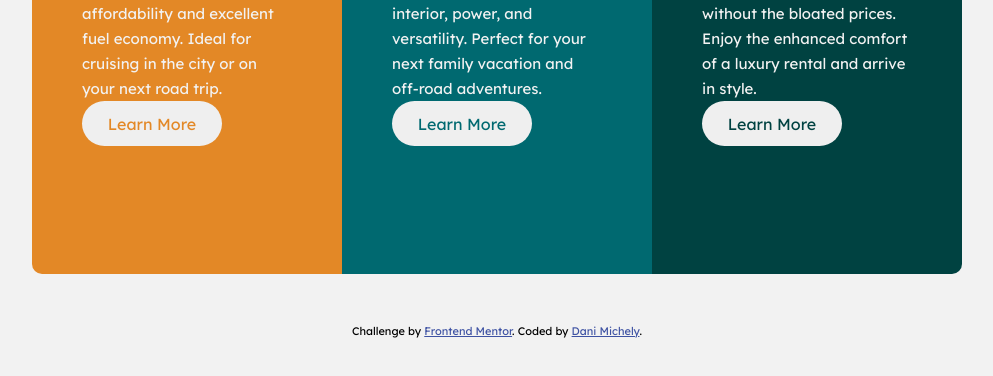
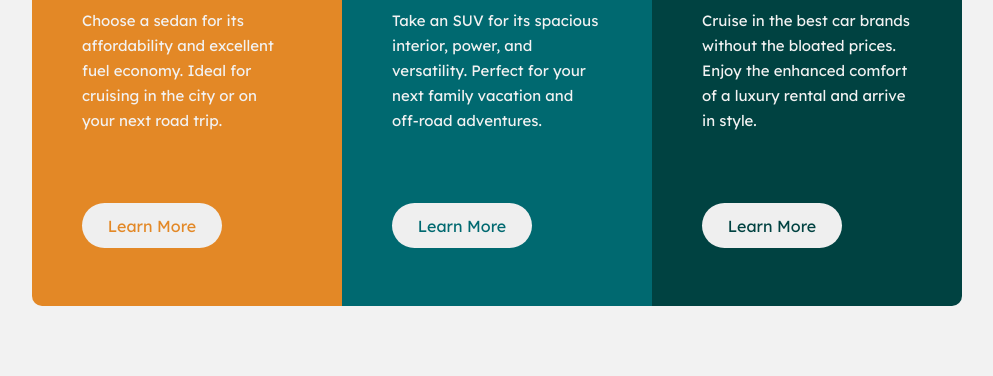
Before and after one commit to danimichelydev/column-preview-card-frontendMentor, a plain HTML site: page index.html in a window 1280 px wide. Shown: the part 344-720 px from the top of the page, without its empty margins (143-1136 px from the left). Drawn offline with Linux system fonts and the light colour scheme.

Commit message:
Reajuste acessibilidade

```diff
--- a/css/style.css
+++ b/css/style.css
@@ -58,6 +58,7 @@
     cursor: pointer;
     border-radius: 25px;
     font-size: 1rem;
+    margin-top: 70px;
 }
 .square-content button:focus {
     outline: 0;
--- a/index.html
+++ b/index.html
@@ -12,7 +12,7 @@
 </head>
 <body>
 
-
+    <main>
         <div class="container">
             <div class="square-group">
 
@@ -47,15 +47,9 @@
               </div>
 
             </div>
-
-    <div class="attribution">
-      Challenge by <a href="https://www.frontendmentor.io?ref=challenge" target="_blank">Frontend Mentor</a>.
-      Coded by <a href="#">Dani Michely</a>.
         </div>
 
+    </main>
 
-
-
-  </div>
 </body>
 </html>
```
Also changed, not shown: screenshot.png (added), 1 other file. Lines whose indentation alone changed are shown as unchanged.
